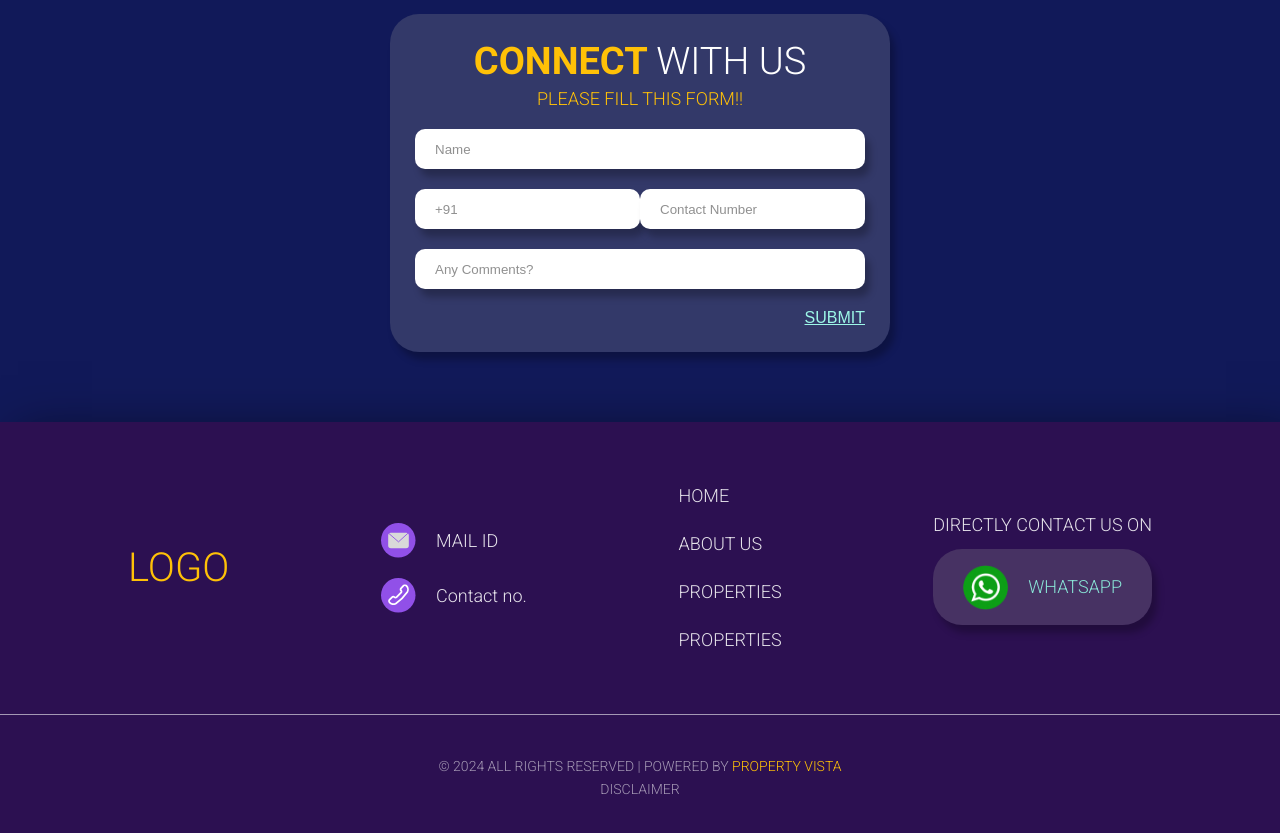
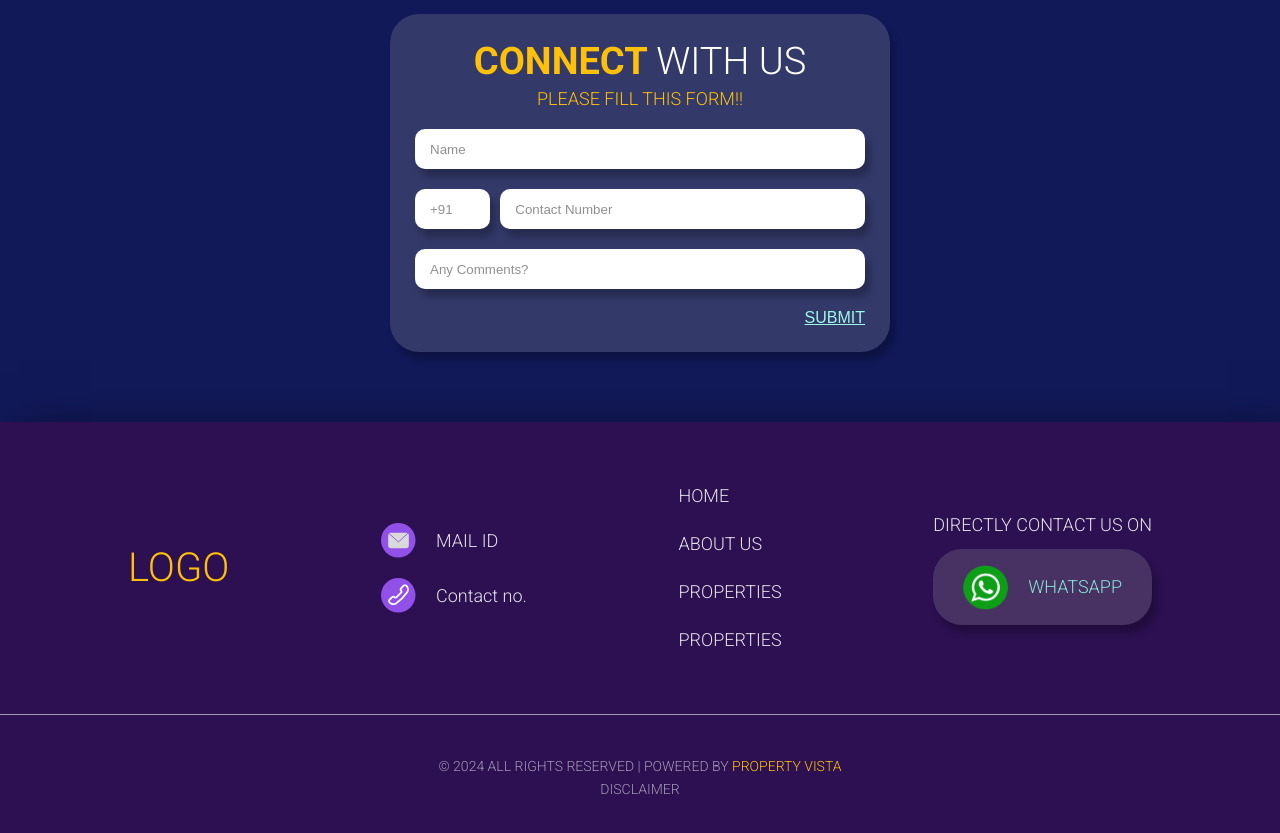
Before and after one commit to mmajudith/dhandolat-assignment, a React (Create React App) app: page / in a window 1280 px wide. Shown: the part 1220-2053 px from the top of the page. Built offline with nearby package versions, Linux system fonts and the light colour scheme.

Commit message:
style
Made some style changes

```diff
--- a/src/components/contact/Contact.js
+++ b/src/components/contact/Contact.js
@@ -26,7 +26,7 @@ const Contact = () => {
 					placeholder={'Name'}
 				/>
 				<div className="w-100 flex-row between">
-					<input type="number" placeholder="+91" />
+					<input type="text" placeholder="+91" />
 					<Input
 						type={'number'}
 						value={number}
--- a/src/components/contact/contact.css
+++ b/src/components/contact/contact.css
@@ -34,6 +34,15 @@
     gap: 20px;
 }
 
+.contact-container form div{
+   gap: 10px;
+}
+
+.contact-container form div :first-child{
+    width: 20%;
+    height: 40px;
+ }
+
 .contact-container form button{
     border: none;
     outline: none;
--- a/src/shared-components/input/input.css
+++ b/src/shared-components/input/input.css
@@ -6,7 +6,7 @@ input{
     border: none;
     outline: none;
     border-radius: 10px;
-    padding-left: 20px;
+    padding-left: 15px;
 }
 
 input::placeholder{
```
